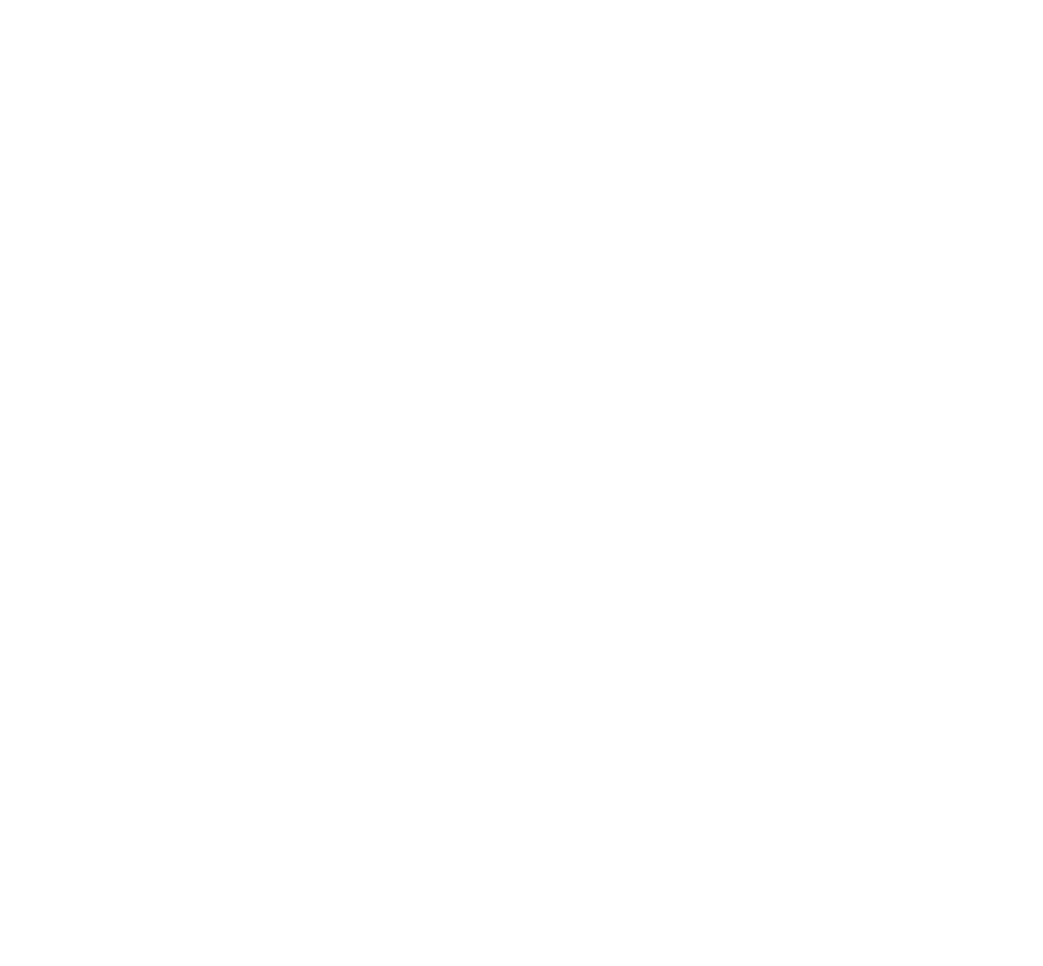
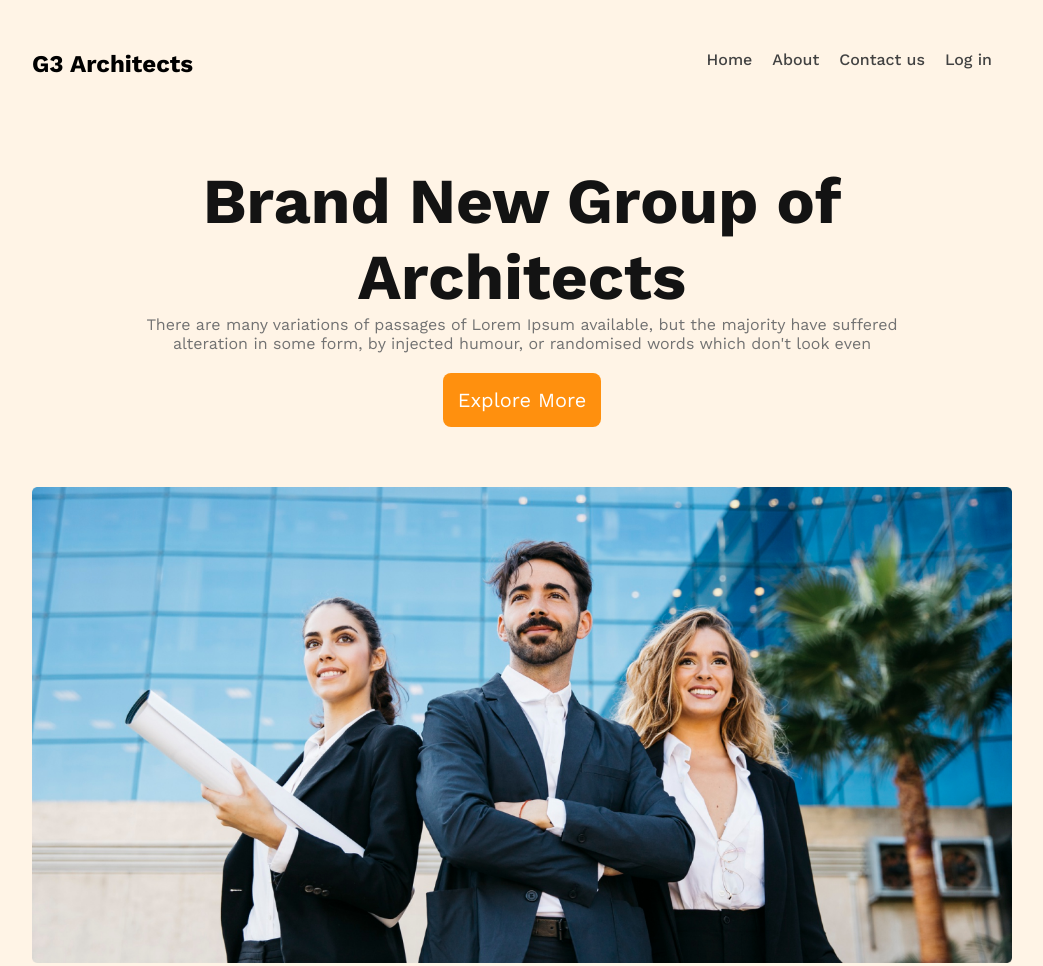
Before and after one commit to Soishob/g3-architects, a plain HTML site: page index.html in a window 1280 px wide. Shown: the whole page, without its empty margins (118-1161 px from the left). Before the commit the page ends 800 px from the top, so only its background shows below. Drawn offline with nearby package versions, Linux system fonts and the light colour scheme.

Commit message:
header complete

```diff
--- a/index.html
+++ b/index.html
@@ -7,6 +7,45 @@
     <title>G3 Architechture</title>
 </head>
 <body>
+    <header>
+        <nav>
+        <h2>G3 Architects</h2>
+        <ul>
+            <li><a href="">Home</a></li>
+            <li><a href="">About</a></li>
+            <li><a href="">Contact us</a></li>
+            <li><a href="">Log in</a></li>
+        </ul>
+
+
+        </nav>
+        <div class="banner">
+            <div class="banner-content">
+                <div class="banner-title"><h1>Brand New
+                    Group of Architects
+                    </h1></div>
+                <div class="banner-para">
+                    <p>There are many variations of passages of Lorem Ipsum available, but the majority have suffered alteration in some form, by injected humour, or randomised words which don't look even</p>
+                </div>
+                <button class="button-primary">Explore More</button>
+
+            </div>
+
+            <img class="coverpic" src="images/banner.png" alt="">
+
+
+        </div>
+
+
+    </header>
+
+    <main>
+
+    </main>
+
+    <footer>
+
+    </footer>
 
 </body>
 </html>
--- a/style/archi.css
+++ b/style/archi.css
@@ -0,0 +1,64 @@
+@import url('https://fonts.googleapis.com/css2?family=Work+Sans:wght@400;500;600;700&display=swap');
+
+*{
+    font-family: 'Work Sans', sans-serif;
+    margin: 0;
+}
+/* header releted styles */
+
+header{
+    background: rgba(255, 144, 14, 0.10);
+    padding: 50px 150px 102px 150px;
+
+
+}
+nav{
+    display: flex;
+    justify-content: space-between;
+}
+nav > ul{
+    display: flex;
+
+}
+nav li{
+    list-style: none;
+    margin-right: 20px;
+    font-size: 1rem;
+    font-weight: 500;
+}
+nav li a{
+    text-decoration: none;
+    color: #424242;
+}
+.banner-content{
+    text-align: center;
+    margin-top: 80px;
+    margin-bottom: 50px;
+    padding: 5px 80px 10px 80px;
+
+}
+.button-primary{
+    border-radius: 8px;
+    background: #FF900E;
+    padding: 15px;
+    color: #FFF;
+    font-size: 1.25rem;
+    margin-top: 20px;
+    border: 0;
+}
+.coverpic{
+    width: 100%;
+}
+.banner-title{
+    text-align: center;
+    color: #131313;
+    font-size: 2rem;
+    font-weight: 700px;
+}
+.banner-para{
+    color: #727272;
+    text-align: center;
+    font-size: 1rem;
+    font-weight: 400px;
+
+}
```
